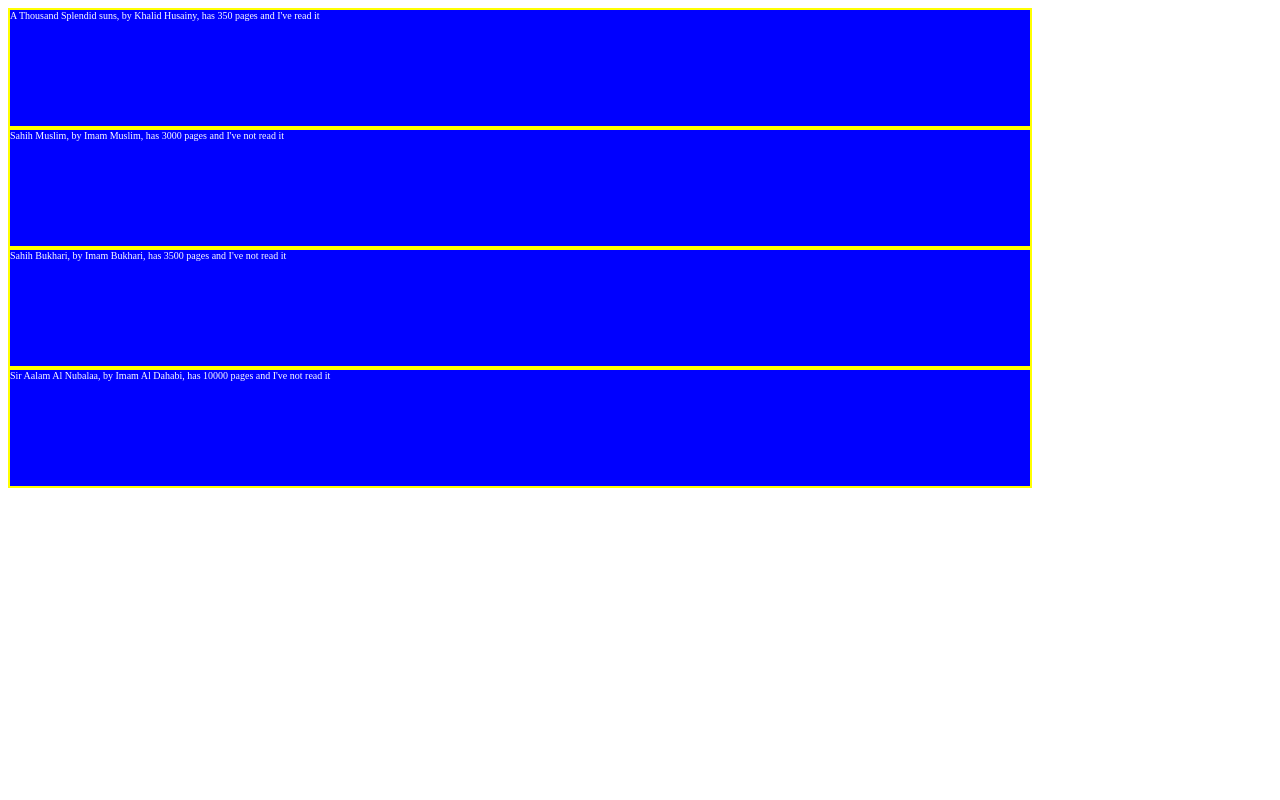
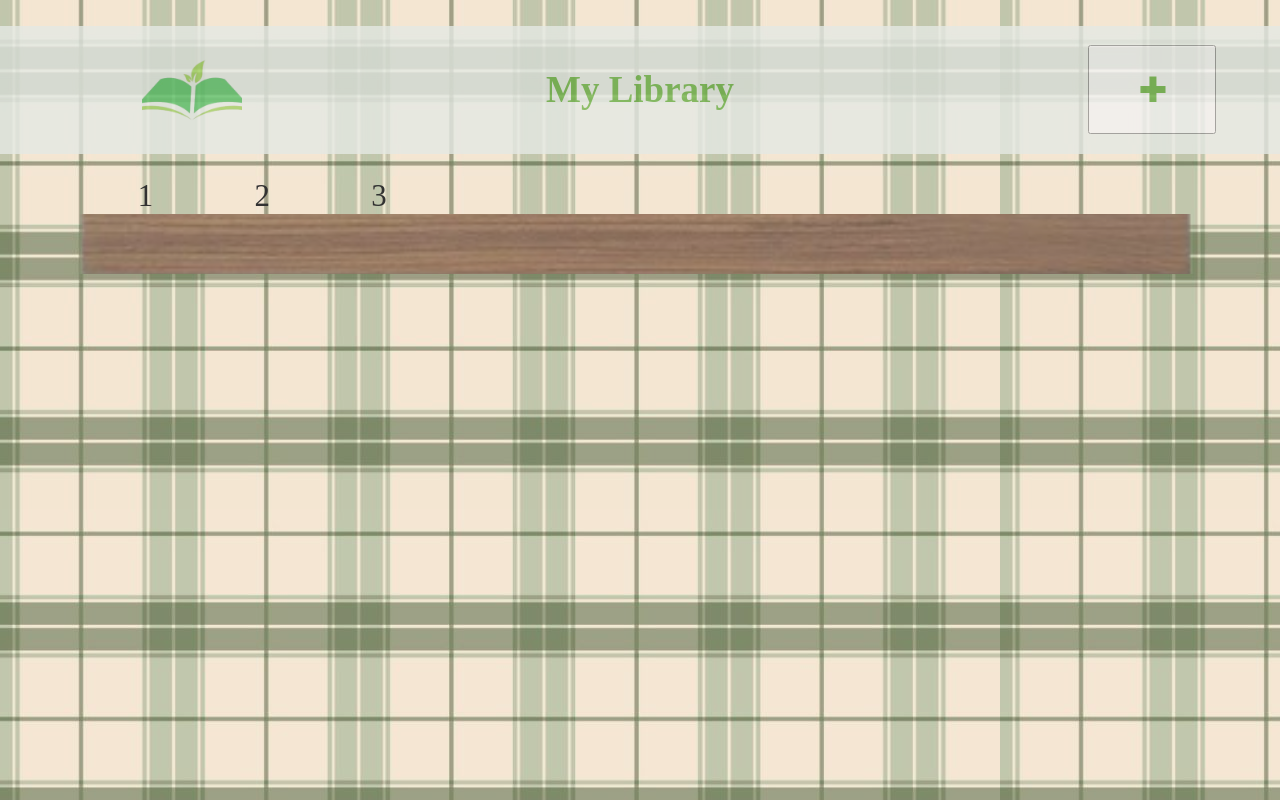
Before and after one commit to Mohanad-Alkafri/library, a plain HTML site: page index.html in a window 1280 px wide. Drawn offline with Linux system fonts and the light colour scheme.

Commit message:
worked on some functions and added shelves and books container

```diff
--- a/index.html
+++ b/index.html
@@ -8,8 +8,30 @@
     <link rel="stylesheet" href="style.css">
 </head>
 <body>
-    <div class="grid">
+    <div class="wallpaper">
+        <div class="navCont">
+            <nav>
+                <div class="logo">
+                    <img src="toolsbox/logo.png" alt="book-logo">
+                </div>
+                <div class="title">
+                    <h1>
+                        My Library
+                    </h1>
+                </div>
+                <div class="add">
+                    <button>+</button>
+                </div>
+            </nav>
+        </div>
+        <div class="frame">
+            <div class="container">
 
+            </div>
+        </div>
+        <div class="gitBtnCont">
+
+        </div>
     </div>
 </body>
 </html>
--- a/script.js
+++ b/script.js
@@ -1,4 +1,5 @@
-const library = [];
+// foundation of basic functions and variables
+const library = [1,2,3];
 
 function Book(title, author, pages, read){
     this.title = title,
@@ -17,23 +18,20 @@
     library.push(book)
 };
 
+const frame = document.querySelector('.frame')
+const container = document.querySelector('.container')
+const shelf = document.createElement('div')
+shelf.className = ('shelf')
+container.appendChild(shelf)
+const shelfBg = document.createElement('div')
+shelfBg.className = 'shelfBg'
+container.appendChild(shelfBg)
 
-const book1 = new Book('A Thousand Splendid suns', 'Khalid Husainy', 350, 'read it');
-addBookToLibrary(book1);
-const book2 = new Book('Sahih Muslim', 'Imam Muslim', 3000, 'not read it');
-addBookToLibrary(book2);
-const book3 = new Book('Sahih Bukhari', 'Imam Bukhari', 3500, 'not read it');
-addBookToLibrary(book3);
-const book4 = new Book('Sir Aalam Al Nubalaa', 'Imam Al Dahabi', 10000, 'not read it');
-addBookToLibrary(book4);
 
-library.forEach(i=>console.log(i.status()));
-
-const grid = document.querySelector('.grid');
-
+// for loop to add library to display
 for(let i=0; i<library.length; ++i){
-    let shelf = document.createElement('div')
-    shelf.className = 'shelf'
-    grid.appendChild(shelf)
-    shelf.textContent = library[i].status()
-};
+    let bookCon = document.createElement('div')
+    bookCon.className = 'bookCon'
+    shelf.appendChild(bookCon)
+    bookCon.textContent = library[i]
+}
--- a/style.css
+++ b/style.css
@@ -1,12 +1,101 @@
-.grid{
-    background-color: blue;
-    height: 60vh;
-    width: 80vw;
+:root{
+    font-size: calc(1vh + 1vw + 10px);
+}
+*{
+    margin: 0;
+    padding: 0;
+}
+.wallpaper{
+    display: flex;
+    flex-direction: column;
+    height: 100vh;
+    width: 100vw;
+    background: repeat url('toolsbox/bg.jpg');
+    opacity: 80%;
+}
+
+/* nav bar */
+.navCont{
+    height: 12vw;
+    width: 100vw;
+    overflow: hidden;
+    margin-top: 2%;
+}
+nav{
+    display: flex;
+    align-items: center;
+    background: rgb(223, 228, 222);
+    opacity: 80%;
+    height: 100%;
+    width: 100%;
+}
+nav .logo{
+    width: 20%;
+    height: 70%;
+    overflow: visible;
+    position: relative;
+    margin-left: 5%;
+}
+nav .logo img{
+  position: absolute;
+  top: 50%;
+  left: 50%;
+  transform: translate(-50%, -50%);
+  object-fit: cover;
+  height: 200px;
+  width: 100px;
+
+}
+nav .title{
+    font-size: 0.8rem;
+    color: rgb(82, 163, 35);
+    margin-right: 10%;
+    margin-left: auto;
+}
+nav .add{
+    margin-right: 5%;
+    margin-left: auto;
+    height: 70%;
+    width: 10%;
+}
+.add button{
+    height: 100%;
+    width: 100%;
+    color: rgb(82, 163, 35);
+    font-size: 1.5rem;
+    font-weight: 1000;
+}
+
+/* frame */
+.frame{
+    margin: 2%;
+    width: auto;
+    height: 80%;
+    /* background-color: blue; */
+    overflow: auto;
+}
+.frame .container{
     display: grid;
 }
+.frame .container .shelf{
+    display: grid;
+    grid-template-columns: repeat(auto-fit, 10%);
+    justify-items: center;
+    margin-left: 5%;
+}
+.shelfBg{
+    background-image: url('toolsbox/shelf.png');
+    background-repeat: no-repeat;
+    background-size: cover;
+    background-position: left;
+    width: 100%;
+    height: 60px;
+}
 
-.shelf{
-    border: solid yellow 2px;
-    font-size: 10px;
-    color: white;
+
+/* info icon */
+.gitBtnCont{
+    background-color: green;
+    margin-top: auto;
+    margin-bottom: 2rem;
 }
```
Also changed, not shown: toolsbox/bg.jpg (added), toolsbox/logo.png (added), toolsbox/shelf.png (added), 1 other file.
